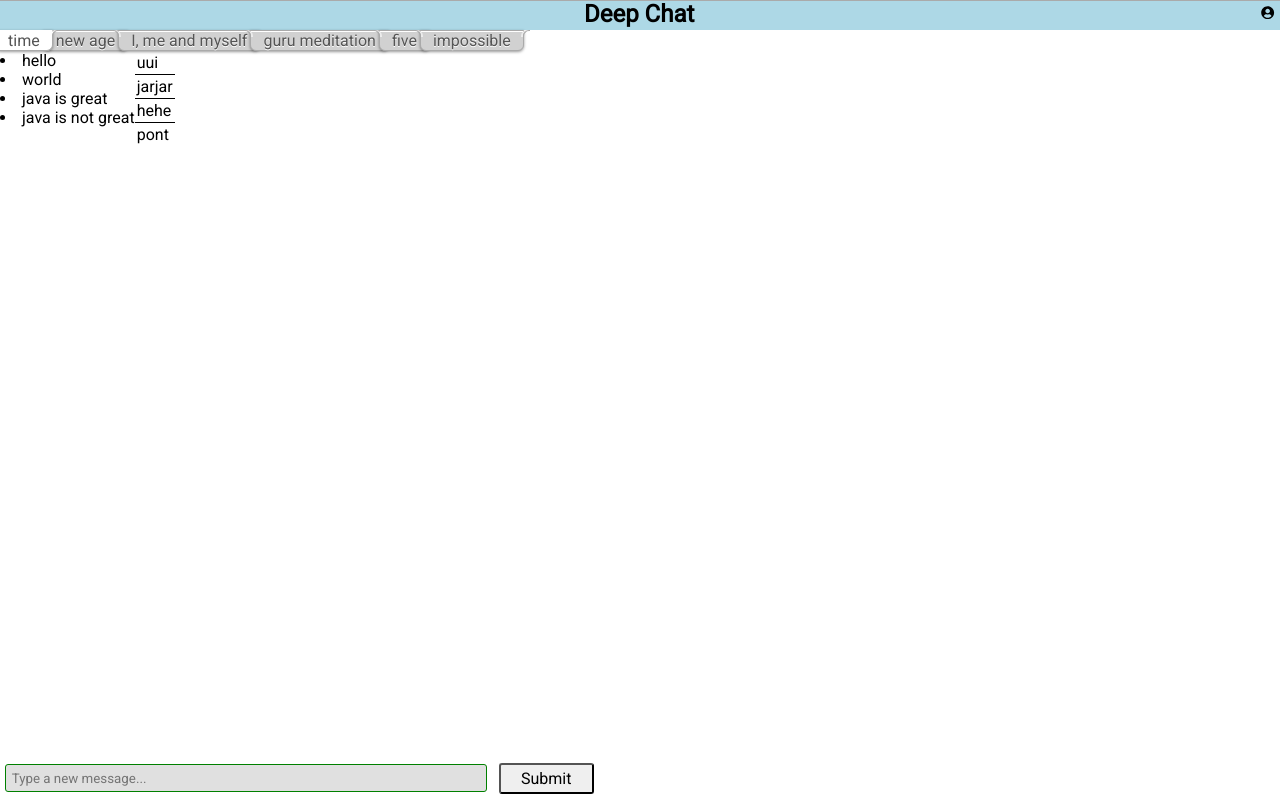
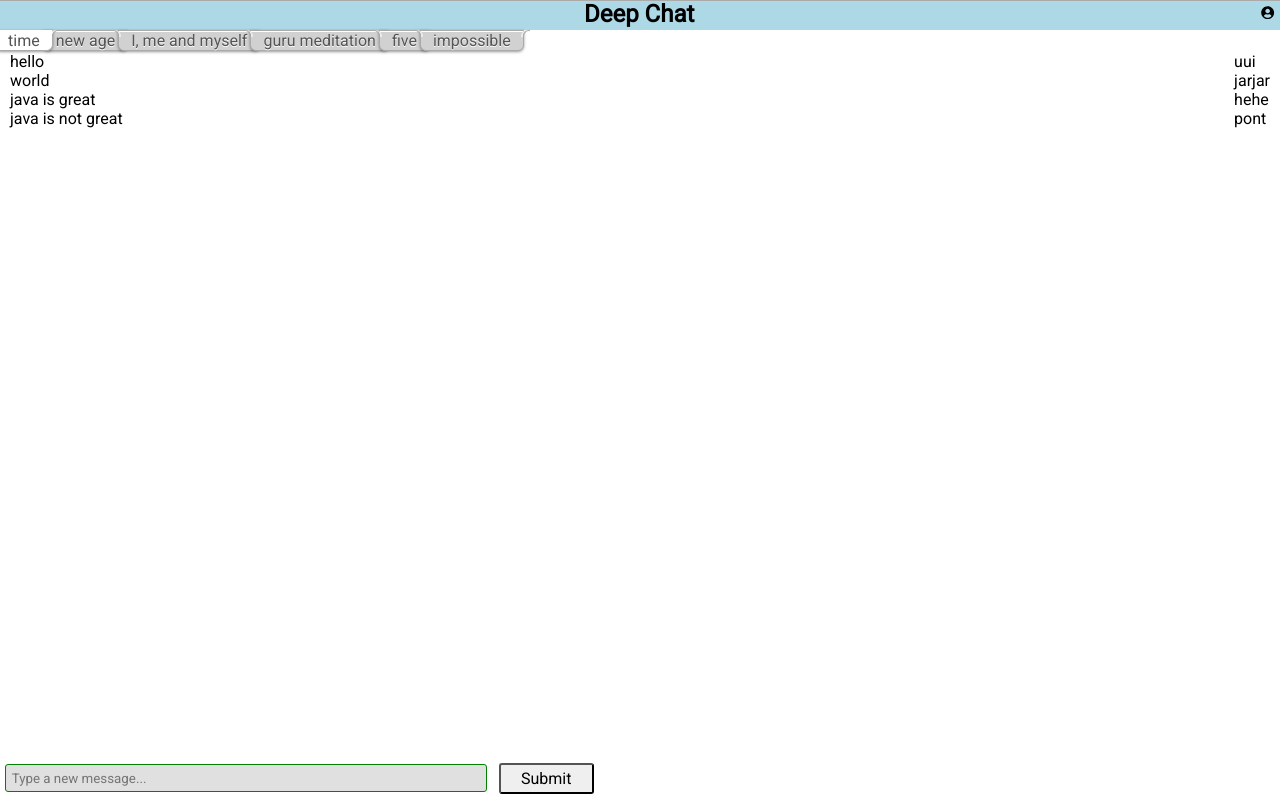
Before and after one commit to Quidiox/deep-chat, a React (Create React App) app: page /chat in a window 1280 px wide. Built offline with nearby package versions, Linux system fonts and the light colour scheme; no server answers.

Commit message:
refactoring styled components

```diff
--- /dev/null
+++ b/src/components/blocks/StyledChatPage/index.js
@@ -0,0 +1,8 @@
+import styled from 'styled-components/macro'
+
+const StyledChatPage = styled.div`
+  max-width: 800px;
+  min-width: 300px;
+`
+
+export default StyledChatPage
--- a/src/components/blocks/StyledChatroom/index.js
+++ b/src/components/blocks/StyledChatroom/index.js
@@ -1,7 +1,7 @@
 import styled from 'styled-components/macro'
 
 const StyledChatroom = styled.div`
-  min-width: 300px;
+  max-width: 1000px;
   display: flex;
 `
 
--- a/src/components/blocks/StyledMessageField/UL/index.js
+++ b/src/components/blocks/StyledMessageField/UL/index.js
@@ -1,5 +1,7 @@
 import styled from 'styled-components/macro'
 
-const UL = styled.ul``
+const UL = styled.ul`
+  list-style: none;
+`
 
 export default UL
--- a/src/components/blocks/StyledMessageList/index.js
+++ b/src/components/blocks/StyledMessageList/index.js
@@ -1,7 +1,11 @@
 import styled from 'styled-components/macro'
 import LI from './LI'
 
-const StyledMessageList = styled.div``
+const StyledMessageList = styled.ul`
+  list-style-type: none;
+  padding: 0 5px 0 10px;
+  margin: 1px 0 1px 0;
+`
 
 StyledMessageList.LI = LI
 
--- /dev/null
+++ b/src/components/blocks/StyledUserList/LI/index.js
@@ -0,0 +1,5 @@
+import styled from 'styled-components/macro'
+
+const LI = styled.li``
+
+export default LI
--- /dev/null
+++ b/src/components/blocks/StyledUserList/index.js
@@ -0,0 +1,14 @@
+import styled from 'styled-components/macro'
+import LI from './LI'
+
+const StyledUserList = styled.ul`
+  list-style-type: none;
+  padding: 0 10px 0 5px;
+  margin: 1px 0 1px 0;
+  position: fixed;
+  right: 0;
+`
+
+StyledUserList.LI = LI
+
+export default StyledUserList
--- a/src/components/blocks/StyledUsers/index.js
+++ /dev/null
@@ -1,9 +0,0 @@
-import styled from 'styled-components/macro'
-import UL from '../../elements/UL'
-import LI from '../../elements/LI'
-
-const StyledUsers = styled(UL)``
-
-StyledUsers.LI = LI
-
-export default StyledUsers
--- a/src/pages/chat/chatroom/index.js
+++ b/src/pages/chat/chatroom/index.js
@@ -1,7 +1,7 @@
 import React from 'react'
 import StyledChatroom from '../../../components/blocks/StyledChatroom'
 import MessageField from './messageField'
-import Users from './users'
+import UserList from './userList'
 import MessageList from './messageList'
 
 const messages = [
@@ -21,7 +21,7 @@ const Chatroom = props => {
   return (
     <StyledChatroom>
       <MessageList messages={messages} />
-      <Users users={users} />
+      <UserList users={users} />
       <MessageField />
     </StyledChatroom>
   )
--- /dev/null
+++ b/src/pages/chat/chatroom/userList/index.js
@@ -0,0 +1,12 @@
+import React from 'react'
+import StyledUserList from '../../../../components/blocks/StyledUserList'
+
+const UserList = ({ users }) => (
+  <StyledUserList>
+    {users.map(user => (
+      <StyledUserList.LI key={user.id}>{user.name}</StyledUserList.LI>
+    ))}
+  </StyledUserList>
+)
+
+export default UserList
--- a/src/pages/chat/chatroom/users/index.js
+++ /dev/null
@@ -1,12 +0,0 @@
-import React from 'react'
-import StyledUsers from '../../../../components/blocks/StyledUsers'
-
-const Users = ({ users }) => (
-  <StyledUsers>
-    {users.map(user => (
-      <StyledUsers.LI key={user.id}>{user.name}</StyledUsers.LI>
-    ))}
-  </StyledUsers>
-)
-
-export default Users
--- a/src/pages/chat/index.js
+++ b/src/pages/chat/index.js
@@ -1,5 +1,6 @@
 import React, { useState } from 'react'
 import io from 'socket.io-client'
+import StyledChatPage from '../../components/blocks/StyledChatPage'
 import Chatroom from './chatroom'
 import Tabs from './tabs'
 
@@ -33,12 +34,12 @@ const Chat = props => {
   })
 
   return (
-    <div style={{ width: '1000px' }}>
+    <StyledChatPage>
       <Tabs tabs={tabs} />
       <Chatroom />
       <p>{message}</p>
       <p>{error}</p>
-    </div>
+    </StyledChatPage>
   )
 }
 
```
